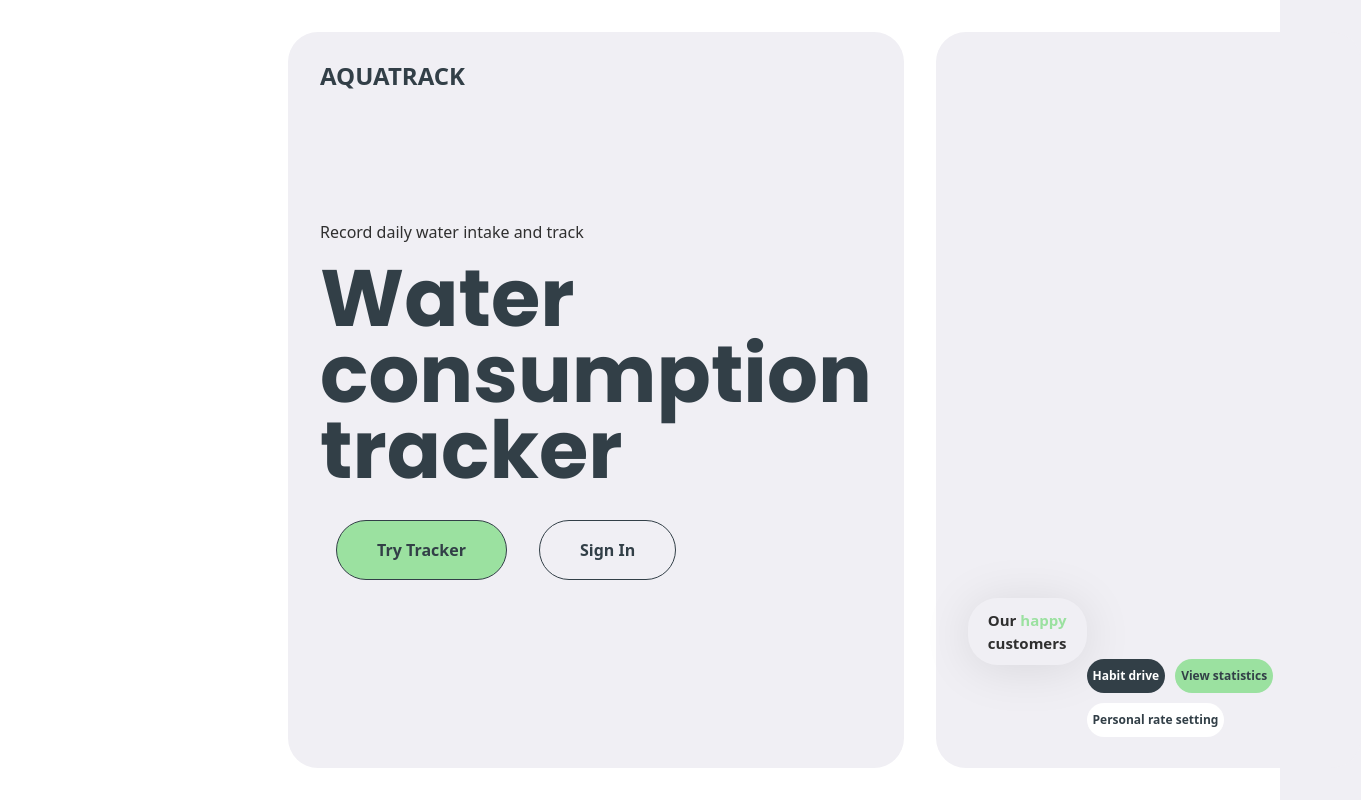
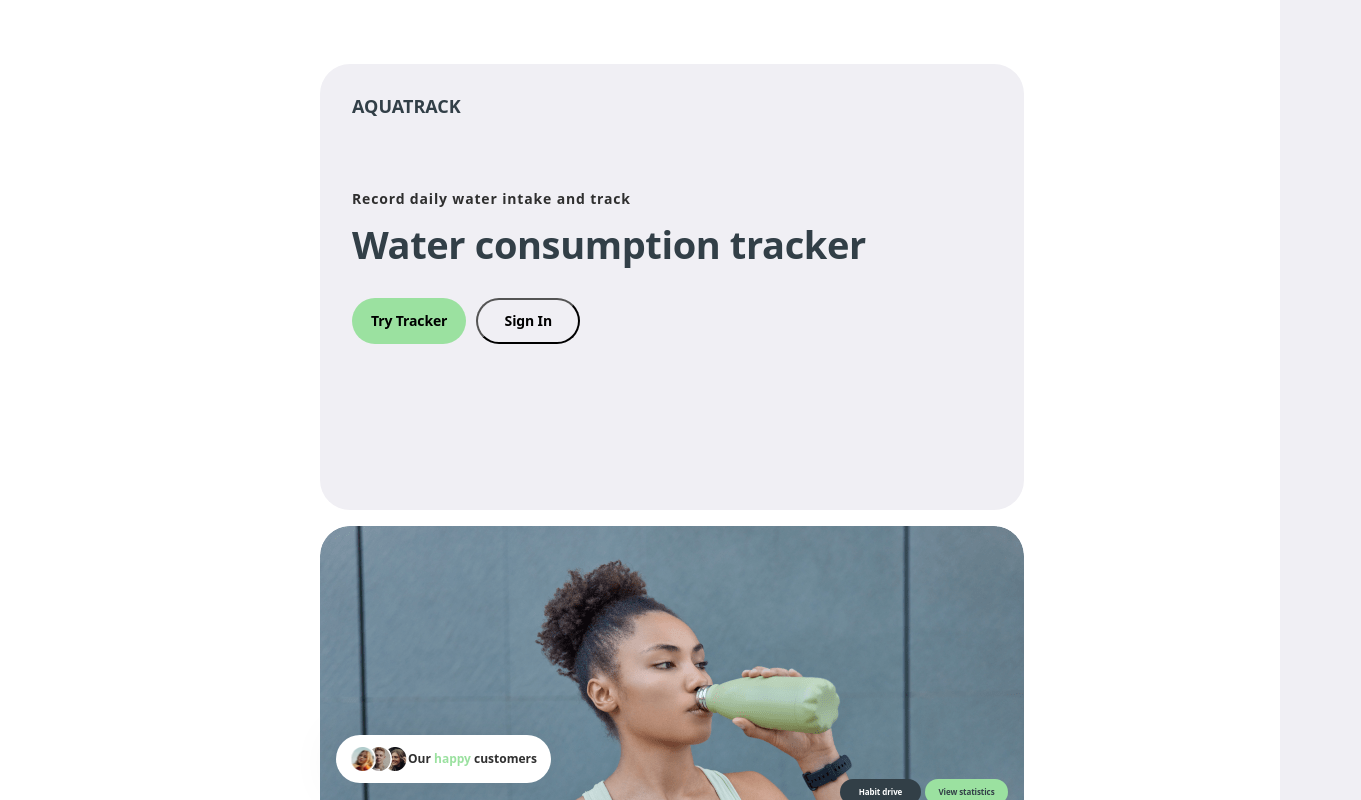
Before and after one commit to Marharyta23/CodeMasters, a React (Vite) app: page / in a window 1280 px wide. Shown: the top 800 px of the page, 1361 px wide, since content can reach past the window. Built offline with nearby package versions, Linux system fonts and the light colour scheme.

Commit message:
add mobile styles for welcome and advantage sections and bg images

```diff
--- a/src/components/AdvantagesSection/AdvantagesSection.jsx
+++ b/src/components/AdvantagesSection/AdvantagesSection.jsx
@@ -1,17 +1,23 @@
-// export default function AdvantagesSection() {
-//   return <></>;
-// }
-
-// import React from 'react';
 import css from "./AdvantagesSection.module.css";
 
 const AdvantagesSection = () => {
   return (
-    // <section style={{ backgroundImage: "url(/path/to/background.jpg)"
-    // }}>
-    <section className={css.advantageSection}>
+    <div className={css.advantageSection}>
       <div className={css.advantageWrapper}>
         <div className={css.customersWrapper}>
+          <ul className={css.advantages_usersImg}>
+            <li className={css.advantages_point}>
+              <div className={`${css.user} ${css.user1}`}></div>
+            </li>
+
+            <li className={css.advantages_point}>
+              <div className={`${css.user} ${css.user2}`}></div>
+            </li>
+
+            <li className={css.advantages_point}>
+              <div className={`${css.user} ${css.user3}`}></div>
+            </li>
+          </ul>
           <h2 className={css.advatageText}>
             Our <span className={css.advatageTextAccent}> happy</span> customers
           </h2>
@@ -19,7 +25,10 @@ const AdvantagesSection = () => {
         <div className={css.advatageBtnWrappeer}>
           <ul className={css.advatageBtnWrappeer}>
             <li>
-              <button className={css.advatageBtnFirst}>Habit drive</button>
+              <button className={css.advatageBtnFirst}>
+                {/* <div className={css.ellipse}></div> */}
+                Habit drive
+              </button>
             </li>
             <li>
               <button className={css.advatageBtnSecond}>View statistics</button>
@@ -32,7 +41,7 @@ const AdvantagesSection = () => {
           </ul>
         </div>
       </div>
-    </section>
+    </div>
   );
 };
 
--- a/src/components/AdvantagesSection/AdvantagesSection.module.css
+++ b/src/components/AdvantagesSection/AdvantagesSection.module.css
@@ -1,81 +1,233 @@
+/*--Mobile screen*/
 .advantageSection {
-  width: 672px;
-  height: 736px;
-  padding: 32px 32px 64px;
   border-radius: 30px;
-  margin-left: 32px;
-
-  background: var(--background); /* add url img for background*/
+  background-image: url(../../img/HomePage/girl-drinks-mob-1x-min.png);
+  background-size: cover;
+  background-repeat: no-repeat;
+  background-position: center;
+  padding: 209px 16px 32px;
+  width: 343px;
+  height: 353px;
 }
 
 .advantageWrapper {
   display: flex;
   justify-content: space-between;
-  margin-top: 534px;
 }
 .customersWrapper {
-  height: 67px;
-  /* Auto layout */
+  height: 48px;
+  /* max-width: 155px; */
   display: flex;
   flex-direction: row;
   justify-content: flex-start;
   align-items: center;
-  padding: 10px 20px 10px 20px;
+  padding: 10px 14px;
   border-radius: 30px;
   box-shadow: 0px 4px 50px 0px rgba(0, 0, 0, 0.1);
-  margin-bottom: 132px;
+  margin-bottom: 96px;
+  background-color: var(--main-white);
 }
+.advantages_usersImg {
+  display: flex;
+}
+
+.user {
+  width: 26px;
+  height: 28px;
+  border-radius: 50%;
+  top: 10px;
+  left: 14px;
+  gap: 0;
+  background-size: cover;
+  background-position: center;
+}
+
+.user1 {
+  background-image: url("../../img/HomePage/happy-customer-1-mob-1x-min.png");
+}
+
+.user2 {
+  background-image: url("../../img/HomePage/happy-customer-2-mob-1x-min.png");
+}
+
+.user3 {
+  background-image: url("../../img/HomePage/happy-customer-3-mob-1x-min.png");
+}
+@media only screen and (min-resolution: 192dpi) {
+  .user1 {
+    background-image: url("../../img/HomePage/happy-customer-1-mob-2x-min.png");
+  }
+
+  .user2 {
+    background-image: url("../../img/HomePage/happy-customer-2-mob-2x-min.png");
+  }
+
+  .user3 {
+    background-image: url("../../img/HomePage/happy-customer-3-mob-2x-min.png");
+  }
+}
+.advantages_point {
+  width: 26px;
+  height: 28px;
+  position: relative;
+  border-color: var(--main-white);
+}
+
+.advantages_point:nth-child(1) {
+  z-index: 3;
+}
+
+.advantages_point:nth-child(2) {
+  z-index: 2;
+}
+
+.advantages_point:not(:first-child) {
+  margin-left: -10px;
+}
+
 .advatageText {
-  font-size: 15px;
+  font-size: 12px;
   font-weight: 700;
-  line-height: 22.4px;
+  line-height: 14px;
   letter-spacing: 0%;
   text-align: left;
 }
 .advatageTextAccent {
   color: var(--accent);
 }
+
 .advatageBtnWrappeer {
   display: flex;
   flex-wrap: wrap;
   align-items: center;
-  gap: 10px;
+  gap: 4px;
   padding: 0;
   margin: 0;
   color: #fff;
-  width: 242px;
+  width: 168px;
 }
 button {
   border-radius: 30px;
-  height: 34px;
+  height: 26px;
+}
+.ellipse {
+  border-radius: 50%;
+  background-color: var(--accent-color);
+  width: 8px;
+  height: 8px;
 }
 .advatageBtnFirst {
   background-color: #323f47;
   color: var(--main-white);
-  font-size: 12px;
+  font-size: 8px;
   font-weight: 700;
-  line-height: 12px;
-  letter-spacing: -1%;
+  line-height: 8px;
+  letter-spacing: -0.01em;
   text-align: center;
   border: none;
+  width: 81px;
 }
 .advatageBtnSecond {
   background-color: var(--accent);
   color: var(--main);
-  font-size: 12px;
+  font-size: 8px;
   font-weight: 700;
-  line-height: 12px;
-  letter-spacing: -1%;
+  line-height: 8px;
+  letter-spacing: -0.01em;
   text-align: center;
   border: none;
+  width: 83px;
 }
 .advatageBtnThird {
   background-color: var(--main-white);
-  color: rgb(50, 63, 71);
-  font-size: 12px;
+  color: var(--main);
+  font-size: 8px;
   font-weight: 700;
-  line-height: 12px;
-  letter-spacing: -1%;
+  line-height: 8px;
+  letter-spacing: -0.01em;
   text-align: center;
   border: none;
+  width: 108px;
 }
+@media screen and (min-width: 320px) and (max-width: 767.98px) {
+  .customersWrapper {
+    height: 48px;
+    max-width: 155px;
+  }
+}
+/*--Tablet screen*/
+
+@media screen and (min-width: 768px) and (max-width: 1439.98px) {
+  .advantageSection {
+    width: 704px;
+    height: 446px;
+    border-radius: 30px;
+    background-image: url(../../img/HomePage/girl-drinks-tab-1x-min.png);
+  }
+}
+/*--Desktop screen*/
+
+@media screen and (min-width: 1440px) {
+  .advantageSection {
+    width: 672px;
+    height: 736px;
+    padding: 32px 32px 64px;
+    border-radius: 30px;
+    margin-left: 32px;
+    background: var(--background); /* add url img for background*/
+    background-image: url(../../img/HomePage/girl-drinks-desc-1x-min.png);
+  }
+
+  .advantageWrapper {
+    display: flex;
+    justify-content: space-between;
+    margin-top: 534px;
+  }
+  .customersWrapper {
+    height: 67px;
+    width: 237px;
+    display: flex;
+    flex-direction: row;
+    justify-content: flex-start;
+    align-items: center;
+    padding: 10px 20px 10px 20px;
+    border-radius: 30px;
+    box-shadow: 0px 4px 50px 0px rgba(0, 0, 0, 0.1);
+    margin-bottom: 132px;
+  }
+  .advatageText {
+    font-size: 15px;
+    font-weight: 700;
+    line-height: 22.4px;
+    letter-spacing: 0%;
+    text-align: left;
+  }
+
+  .advatageBtnWrappeer {
+    display: flex;
+    flex-wrap: wrap;
+    align-items: center;
+    gap: 10px;
+    padding: 0;
+    margin: 0;
+    color: #fff;
+    width: 242px;
+  }
+  button {
+    height: 34px;
+  }
+  .advatageBtnFirst {
+    font-size: 12px;
+    line-height: 12px;
+    letter-spacing: -1%;
+  }
+  .advatageBtnSecond {
+    font-size: 12px;
+    font-weight: 700;
+    line-height: 12px;
+  }
+  .advatageBtnThird {
+    font-size: 12px;
+    line-height: 12px;
+  }
+}
--- a/src/components/Logo/Logo.module.css
+++ b/src/components/Logo/Logo.module.css
@@ -1,9 +1,14 @@
 .Logo {
   color: #323f47;
-  font-size: 24px;
+  text-transform: uppercase;
+  font-size: 18px;
   font-weight: 700;
-  line-height: 24px;
-  letter-spacing: -1%;
-  text-transform: uppercase;
-  /* padding-top: 32px; */
 }
+/*--Desktop screen*/
+@media screen and (min-width: 1440px) {
+  .Logo {
+    font-size: 24px;
+    line-height: 24px;
+    letter-spacing: -1%;
+  }
+}
--- a/src/components/WelcomeSection/WelcomeSection.jsx
+++ b/src/components/WelcomeSection/WelcomeSection.jsx
@@ -6,7 +6,7 @@ import css from "./WelcomeSection.module.css";
 
 const WelcomeSection = () => {
   return (
-    <section className={css.welcomeSection}>
+    <div className={css.welcomeSection}>
       <Logo />
       <h2 className={css.welcomeText}>Record daily water intake and track</h2>
       <h1 className={css.welcomeHeader}>Water consumption tracker</h1>
@@ -18,7 +18,7 @@ const WelcomeSection = () => {
           <button className={css.signInBtn}>Sign In</button>
         </Link>
       </div>
-    </section>
+    </div>
   );
 };
 
--- a/src/components/WelcomeSection/WelcomeSection.module.css
+++ b/src/components/WelcomeSection/WelcomeSection.module.css
@@ -1,16 +1,77 @@
+/*--Mobile screen--*/
+.welcomeSection {
+  border-radius: 30px;
+  background: var(--background);
+  height: 411px;
+  padding: 24px 16px 16px;
+  margin-bottom: 16px;
+}
+.welcomeText {
+  font-size: 14px;
+  color: var(--main-text);
+  letter-spacing: 0.06em;
+  margin-top: 74px;
+  margin-bottom: 16px;
+}
+.welcomeHeader {
+  color: var(--main);
+  font-size: 38px;
+  font-weight: 700;
+  letter-spacing: -0.01em;
+  text-align: left;
+  margin-bottom: 32px;
+}
+.tryBtn {
+  background-color: var(--accent);
+  margin-right: 10px;
+  height: 46px;
+  /* display: flex;
+  flex-direction: row; */
+  justify-content: center;
+  align-items: center;
+  padding: 14px 19px 14px 19px;
+  border-radius: 30px;
+  font-size: 14px;
+  font-weight: 700;
+  line-height: 18px;
+  letter-spacing: -0.01em;
+  text-align: center;
+  border: none;
+}
+.signInBtn {
+  width: 104px;
+  height: 46px;
+  background-color: var(--background-color);
+  border-radius: 30px;
+  font-size: 14px;
+  font-weight: 700;
+  line-height: 18px;
+  letter-spacing: -0.01em;
+  text-align: center;
+}
+
+/*--Tablet screen--*/
+
+@media screen and (min-width: 768px) and (max-width: 1439.98px) {
+  .welcomeSection {
+    width: 704px;
+    height: 446px;
+    padding: 32px;
+  }
+}
+
+/*--Desktop screen*/
+
+@media screen and (min-width: 1440px) {
   .welcomeSection {
     /* position: absolute; */
     width: 672px;
     height: 736px;
     padding: 32px 32px 64px;
-  border-radius: 30px;
-  background: var(--background);
   }
 
   .welcomeText {
-  color: var(--main-text);
     font-size: 16px;
-  font-weight: 400;
     padding-top: 132px;
     padding-bottom: 16px;
     line-height: 24px;
@@ -33,21 +94,13 @@
     padding-top: 32px;
   }
   .tryBtn {
-  /* width: 169px; */
     height: 60px;
-  /* Auto layout */
     display: flex;
     flex-direction: row;
     justify-content: center;
     align-items: center;
     padding: 18px 40px 18px 40px;
-
-  /* Inside Auto Layout */
     margin: 0px 16px;
-
-  background-color: var(--accent);
-  border: 1px solid rgb(50, 63, 71);
-
     color: rgb(50, 63, 71);
     font-size: 16px;
     font-weight: 700;
@@ -56,29 +109,22 @@
     text-align: center;
   }
   .signInBtn {
-  position: static;
-  /* width: 169px; */
     height: 60px;
-  /* Auto layout */
+    width: 135px;
     display: flex;
     flex-direction: row;
     justify-content: center;
     align-items: center;
-  padding: 18px 40px 18px 40px;
-
-  /* Inside Auto Layout */
+    padding: 18px 40px;
     flex: none;
     order: 0;
     flex-grow: 0;
     margin: 0px 16px;
-
-  background-color: var(--background-color);
     border: 1px solid rgb(50, 63, 71);
-
-  color: rgb(50, 63, 71);
     font-size: 16px;
-  font-weight: 700;
     line-height: 24px;
-  letter-spacing: -1%;
+    letter-spacing: -0.01em;
     text-align: center;
+    white-space: nowrap;
   }
+}
--- a/src/pages/HomePage/HomePage.module.css
+++ b/src/pages/HomePage/HomePage.module.css
@@ -1,3 +1,21 @@
-.HomePageSection {
-  display: flex;
+/* --Mobile styles--*/
+
+@media screen and (min-widh: 320px) and (max-width: 767.99px) {
+  .HomePageSection {
+    height: 780px;
+  }
 }
+
+@media screen and (min-width: 768px) {
+  .HomePageSection {
+    padding: 32px;
+  }
+}
+
+@media screen and (min-width: 1440px) {
+  .HomePageSection {
+    display: flex;
+    gap: 32px;
+    max-width: 1376px;
+  }
+}
--- a/src/pages/SignInPage/SignInPage.jsx
+++ b/src/pages/SignInPage/SignInPage.jsx
@@ -11,7 +11,7 @@ export default function SignInPage() {
       <DocumentTitle>Sign In</DocumentTitle>
       <div className={css.SignInPageSection}>
         <Logo />
-        <SignInForm />/
+        <SignInForm />
       </div>
       <AdvantagesSection />
     </div>
```
Also changed, not shown: src/index.css (+12 -0 lines). Lines whose indentation alone changed are shown as unchanged.
